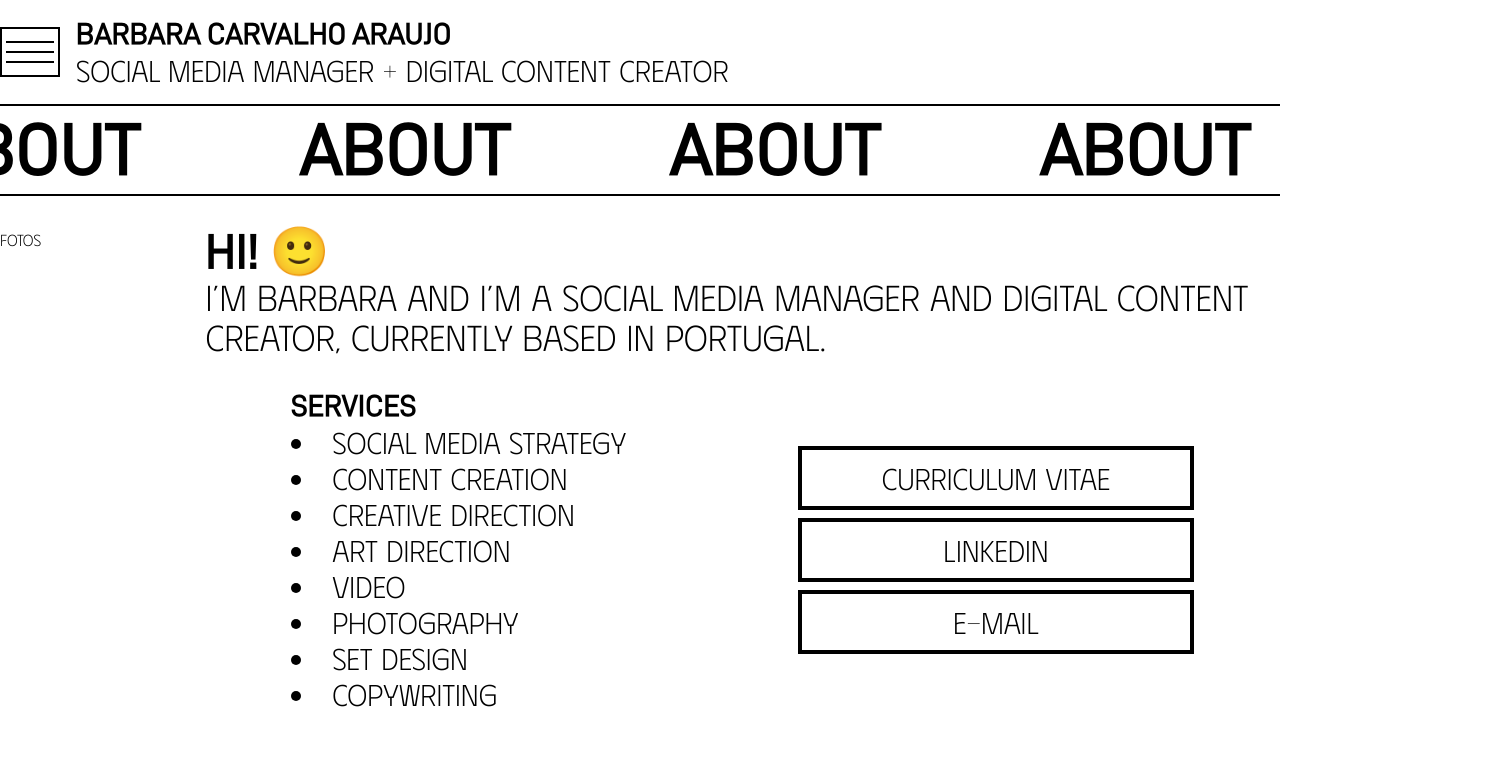
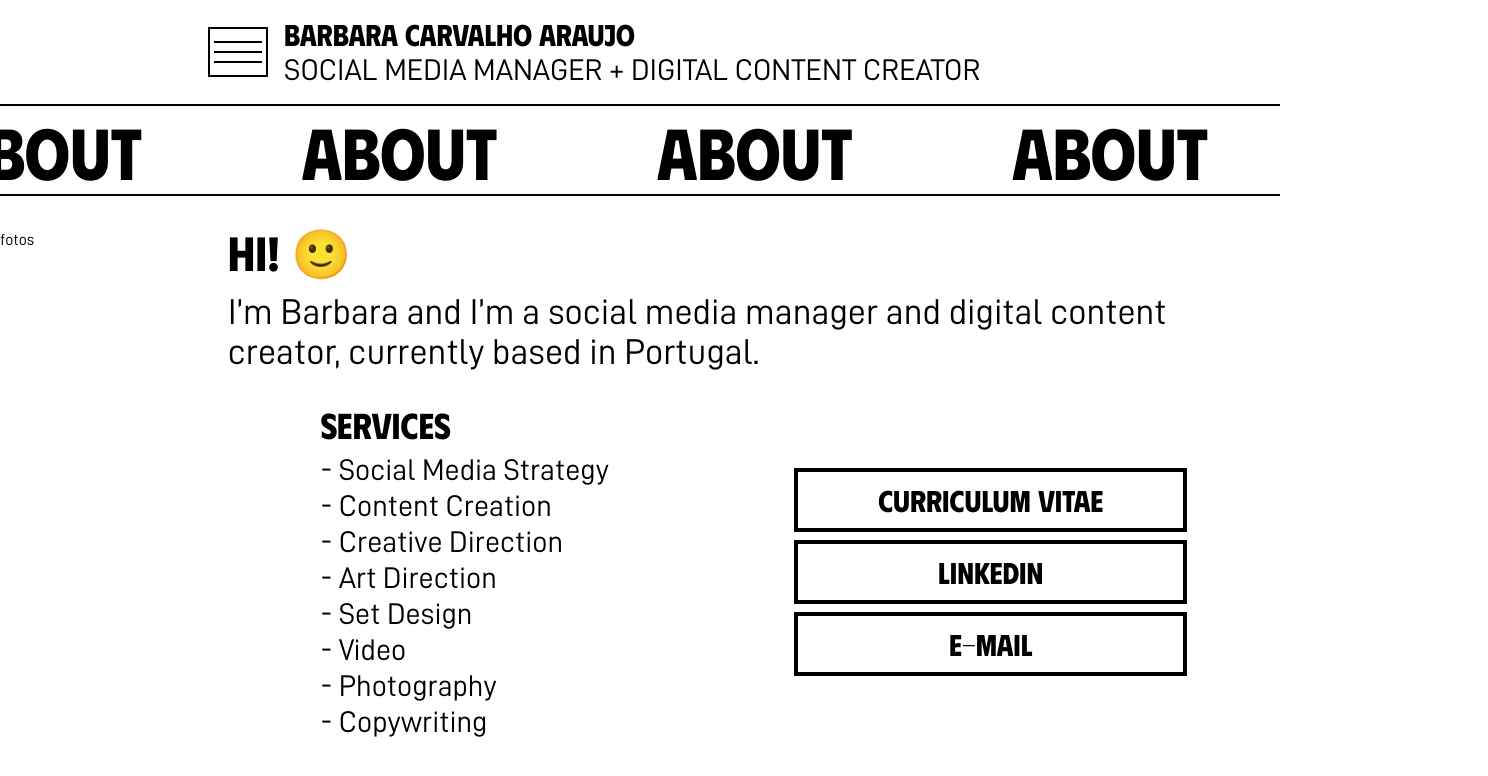
Before and after one commit to BARBARACARAUJO/barbaracarvalhoaraujo, a Next.js app: page / in a window 1280 px wide. Shown: the top 776 px of the page, 1488 px wide, since content can reach past the window. Built offline with nearby package versions, Linux system fonts and the light colour scheme.

Commit message:
feat: github pages

```diff
--- a/components/AboutContent.js
+++ b/components/AboutContent.js
@@ -6,9 +6,9 @@ export default function AboutContent(props) {
     "Content Creation",
     "Creative Direction",
     "Art Direction",
+    "Set Design",
     "Video",
     "Photography",
-    "Set Design",
     "Copywriting",
   ];
 
@@ -31,7 +31,7 @@ export default function AboutContent(props) {
     <div className="my-8 md:flex container mx-2 md:mx-auto">
       <div className="w-80">fotos</div>
       <div>
-        <h3 className="text-5xl font-bold">HI! 🙂</h3>
+        <h3 className="text-5xl font-bold mb-4">HI! 🙂</h3>
         <p className="text-4xl">
         I’m Barbara and I’m a social media manager and digital
 content creator, currently based in Portugal.
@@ -39,11 +39,11 @@ content creator, currently based in Portugal.
         <div>
           <div className="container mx-auto my-8 md:flex justify-around items-center">
             <div>
-              <h3 className="text-3xl font-bold">SERVICES</h3>
-              <ul className="list-disc list-inside">
+              <h3 className="text-4xl font-bold mb-2">SERVICES</h3>
+              <ul className>
                 {services.map((entry) => (
-                  <li key={entry} className="border-black uppercase text-3xl">
-                    {entry}
+                  <li key={entry} className="border-black text-3xl">
+                    - {entry}
                   </li>
                 ))}
               </ul>
--- a/components/ButtonLink.js
+++ b/components/ButtonLink.js
@@ -1,7 +1,10 @@
-export default function ButtonLink({ className, text, ...props }) {
+export default function ButtonLink({ className, text, href, ...props }) {
   return (
     <a
-      className={`my-2 block cursor-pointer rounded-none border-black hover:text-white border-4 hover:bg-black focus:ring-4 focus:outline-none focus:ring-white font-medium px-20 py-2.5 text-center mb-2 text-3xl ${className}`}
+      target="_blank"
+      rel="noreferrer"
+      href={href}
+      className={`my-2 block cursor-pointer rounded-none border-black hover:text-white border-4 hover:bg-black focus:ring-4 focus:outline-none focus:ring-white font-bold px-20 py-2.5 text-center mb-2 text-3xl ${className}`}
       {...props}
     >
       {text}
--- a/components/Gallery.js
+++ b/components/Gallery.js
@@ -1,42 +1,41 @@
-import { ImageList, ImageListItem, useMediaQuery, useTheme } from "@mui/material";
+import {
+  ImageList,
+  ImageListItem,
+  useMediaQuery,
+  useTheme,
+} from "@mui/material";
 
 const images = [
   {
-      "src": "https://picsum.photos/id/0/5616/3744"
+    src: "https://picsum.photos/500/200",
   },
   {
-      "src": "https://picsum.photos/id/1/5616/3744"
+    src: "https://picsum.photos/id/200/500",
   },
   {
-      "src": "https://picsum.photos/id/10/2500/1667"
+    src: "https://picsum.photos/id/400/500",
   },
   {
-      "src": "https://picsum.photos/id/100/2500/1656"
+    src: "https://picsum.photos/id/200/500",
   },
   {
-      "src": "https://picsum.photos/id/1000/5626/3635"
+    src: "https://picsum.photos/id/400/500",
   },
   {
-      "src": "https://picsum.photos/id/1001/5616/3744"
+    src: "https://picsum.photos/id/200/500",
   },
   {
-      "src": "https://picsum.photos/id/1002/4312/2868"
+    src: "https://picsum.photos/id/400/600",
   },
   {
-      "src": "https://picsum.photos/id/1004/5616/3744"
+    src: "https://picsum.photos/id/400/200",
   },
   {
-      "src": "https://picsum.photos/id/1005/5760/3840"
+    src: "https://picsum.photos/id/200/300",
   },
   {
-      "src": "https://picsum.photos/id/1006/3000/2000"
+    src: "https://picsum.photos/id/400/100",
   },
-  {
-      "src": "https://picsum.photos/id/1008/5616/3744"
-  },
-  {
-      "src": "https://picsum.photos/id/1009/5000/7502"
-  }
 ];
 
 export default function Gallery() {
--- a/components/Header.js
+++ b/components/Header.js
@@ -3,7 +3,7 @@ import Menu from "./Menu";
 export default function Header(props) {
   return (
     <div {...props}>
-      <div className="container mx-auto py-4">
+      <div className="container sm:mx-10 md:mx-10 lg:mx-52 py-4">
         <Menu />
       </div>
     </div>
--- a/components/HeaderTitle.js
+++ b/components/HeaderTitle.js
@@ -1,8 +1,8 @@
 export default function HeaderTitle(props){
     return (
       <div {...props}>
-          <h2 className="sm:text-2xl md:text-3xl text-md font-bold">BARBARA CARVALHO ARAUJO</h2>
-          <h2 className="sm:text-2xl md:text-3xl text-md">SOCIAL MEDIA MANAGER + DIGITAL CONTENT CREATOR</h2>
+          <h2 className="sm:text-xl md:text-2xl lg:text-3xl text-md font-bold">BARBARA CARVALHO ARAUJO</h2>
+          <h2 className="sm:text-xl md:text-2xl lg:text-3xl text-md">SOCIAL MEDIA MANAGER + DIGITAL CONTENT CREATOR</h2>
       </div>
     );
   };
--- a/next.config.js
+++ b/next.config.js
@@ -1,4 +1,6 @@
-/** @type {import('next').NextConfig} */
+const isProd = process.env.NODE_ENV === 'production'
+
 module.exports = {
-  output: 'standalone',
+  assetPrefix: isProd ? '/bca/' : '',
+  output: 'standalone'
 }
--- a/pages/work.js
+++ b/pages/work.js
@@ -8,7 +8,7 @@ const WorkPage = () => {
     <>
       <Header />
       <Ticker text="WORK" />
-      <div className="m-2">
+      <div className="flex m-2">
         <Gallery />
       </div>
     </>
--- a/styles/globals.css
+++ b/styles/globals.css
@@ -5,14 +5,14 @@
 
 @font-face {
   font-family: 'ddin';
-  src: url('../assets/D-DIN-PRO-600-SemiBold.otf');
+  src: url('../assets/D-DIN-PRO-400-Regular.otf');
   font-weight: 400;
   font-style: normal;
 }
 
 @font-face {
   font-family: 'DTP';
-  src: url('../assets/DTPhudu-Light.ttf');
+  src: url('../assets/DTPhudu-Bold.ttf');
   font-weight: 400;
   font-style: normal;
 }
@@ -21,7 +21,7 @@ html,
 body {
   padding: 0;
   margin: 0;
-  font-family: DTP, -apple-system, BlinkMacSystemFont, Segoe UI, Roboto, Oxygen,
+  font-family: ddin, -apple-system, BlinkMacSystemFont, Segoe UI, Roboto, Oxygen,
     Ubuntu, Cantarell, Fira Sans, Droid Sans, Helvetica Neue, sans-serif;
 }
 
@@ -56,7 +56,8 @@ a {
 }
 
 .font-bold {
-  font-family: ddin
+  font-family: DTP;
+  font-weight: 400
 }
 
 @keyframes marquee {
@@ -72,3 +73,22 @@ a {
 .MuiImageList-root{
   overflow: hidden!important;
 }
+
+.grid {
+  display: grid;
+  grid-template-columns: repeat(4, 1fr);
+  grid-gap: 26px;
+  justify-items: center;
+  align-items: center;
+}
+
+@media screen and (max-width: 770px) {
+  .grid {
+    grid-template-columns: repeat(3, 1fr);
+  }
+}
+@media screen and (max-width: 500px) {
+  .grid {
+    grid-template-columns: repeat(2, 1fr) !important;
+  }
+}
```
Also changed, not shown: 1 other file (tests, documents, lock files or other folders).
